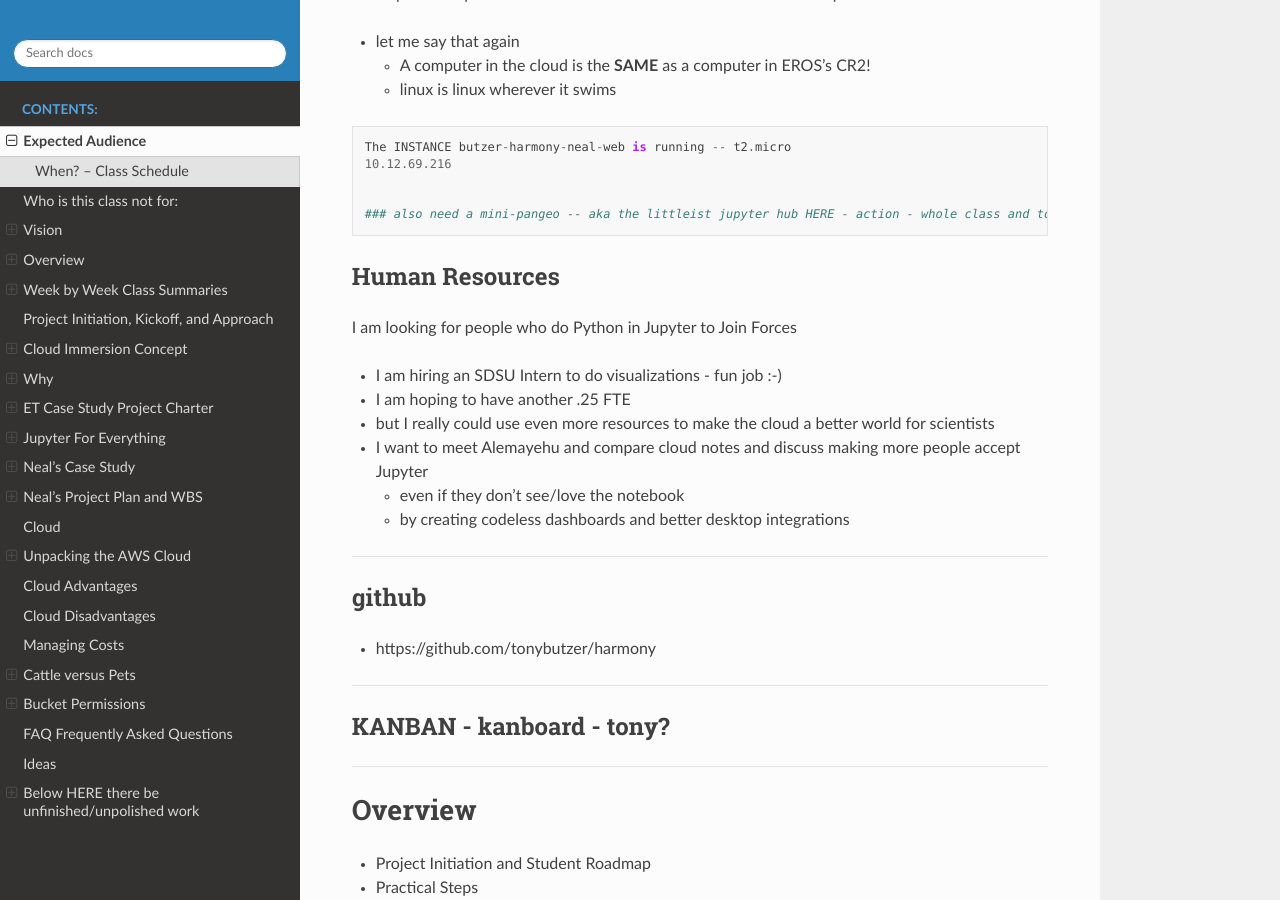
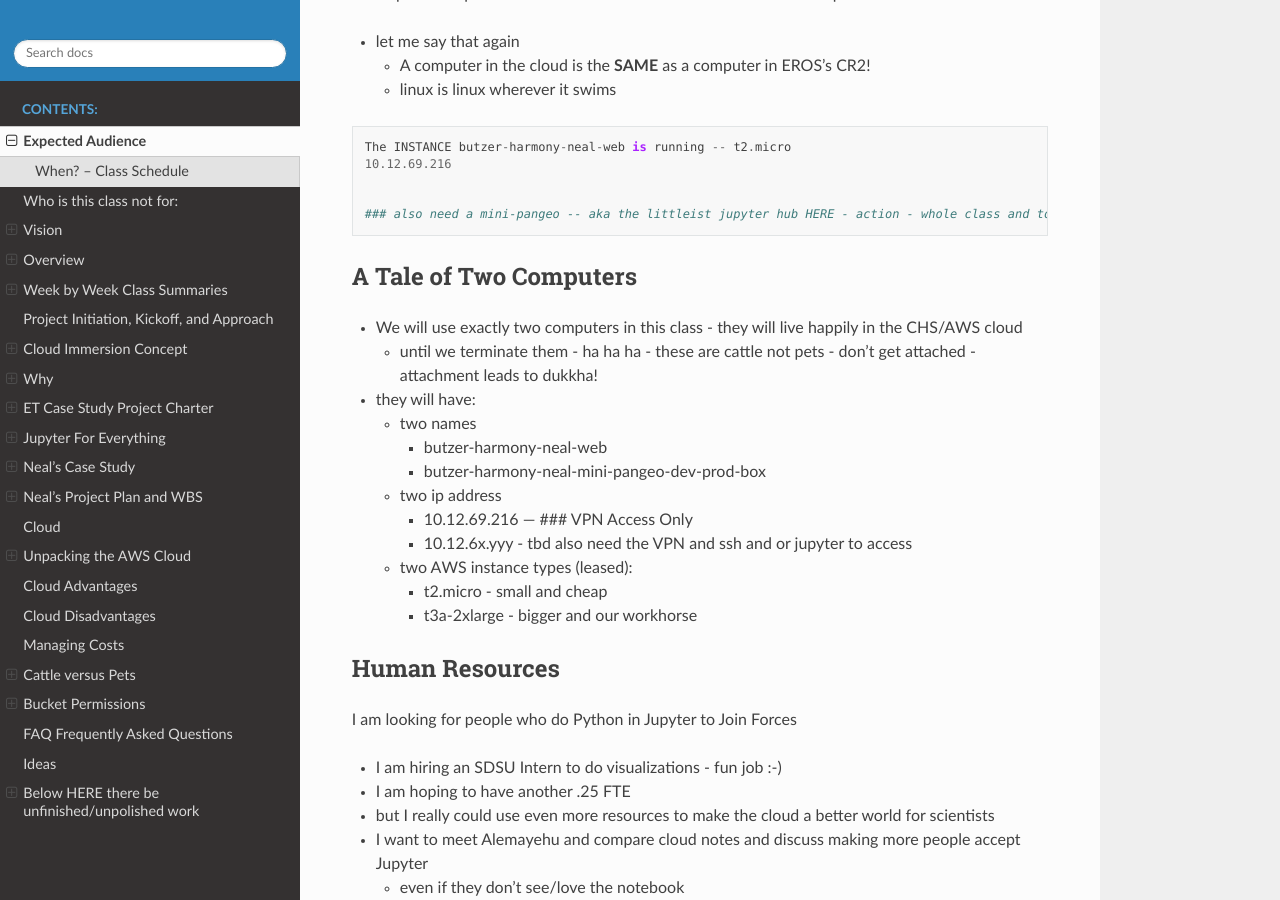
Before and after one commit to tonybutzer/harmony, a Sphinx documentation site: the page built from documentation/source/00define_ET.md, in a window 1280 px wide and 900 px high, scrolled down 2272 px. Built offline with Sphinx 7.4.7 and the Read the Docs theme 2.0.0, drawn with Linux system fonts in a browser that asks for light colours; pages that are not in the unit, such as notebooks, are missing from menus.

Commit message:
automatic git update from Makefile

````diff
--- a/documentation/source/00define_ET.md
+++ b/documentation/source/00define_ET.md
@@ -68,6 +68,21 @@ The INSTANCE butzer-harmony-neal-web is running -- t2.micro
 ### also need a mini-pangeo -- aka the littleist jupyter hub HERE - action - whole class and tony
 
 ```
+
+## A Tale of Two Computers
+- We will use exactly two computers in this class - they will live happily in the CHS/AWS cloud
+	- until we terminate them - ha ha ha - these are cattle not pets - don't get attached - attachment leads to dukkha!
+- they will have:
+	- two names
+		- butzer-harmony-neal-web
+		- butzer-harmony-neal-mini-pangeo-dev-prod-box
+	- two ip address
+		- 10.12.69.216 --- ### VPN Access Only
+		- 10.12.6x.yyy - tbd also need the VPN and ssh and or jupyter to access
+	- two AWS instance types (leased):
+		- t2.micro - small and cheap
+		- t3a-2xlarge - bigger and our workhorse
+
 
 ## Human Resources
 
````
